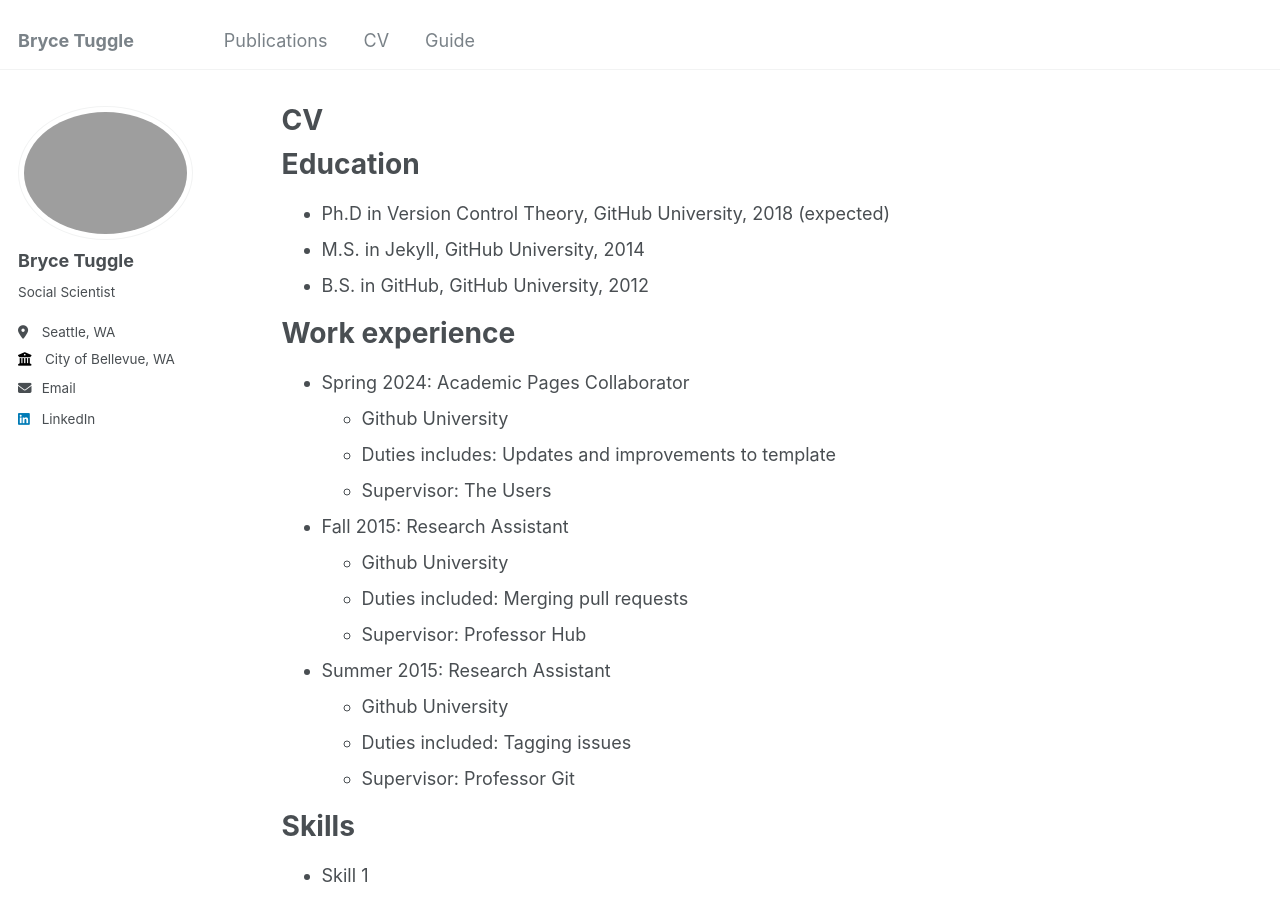
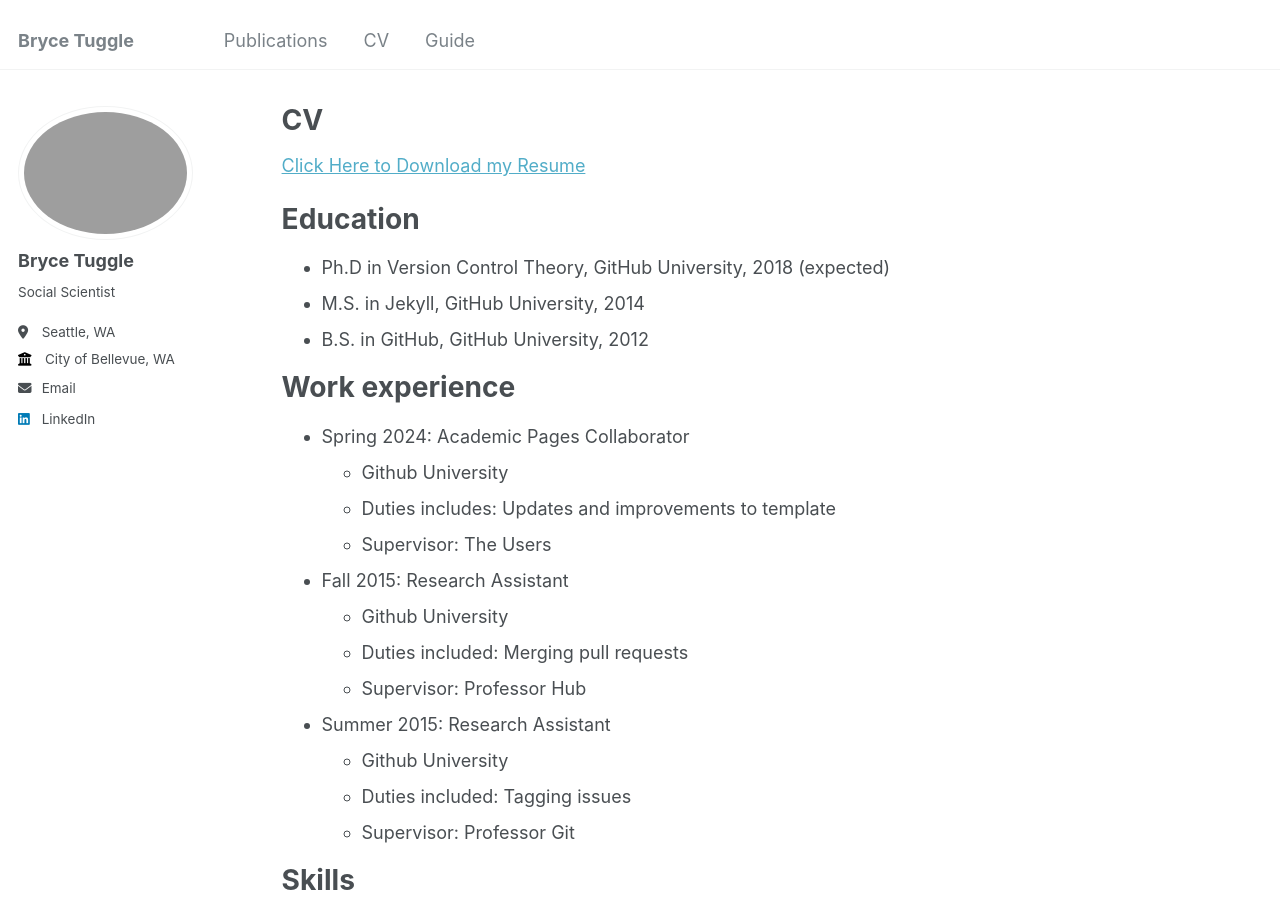
Before and after one commit to bwtuggle/bwtuggle.github.io, a Jekyll site: the page built from _pages/cv.md, in a window 1280 px wide and 900 px high. Built offline with Jekyll 4.4.1, drawn with Linux system fonts in a browser that asks for light colours.

Commit message:
Update cv.md

```diff
--- a/_pages/cv.md
+++ b/_pages/cv.md
@@ -7,6 +7,7 @@ redirect_from:
   - /resume
 ---
 
+[Click Here to Download my Resume](https://github.com/academicpages/academicpages.github.io)
 {% include base_path %}
 
 Education
```
